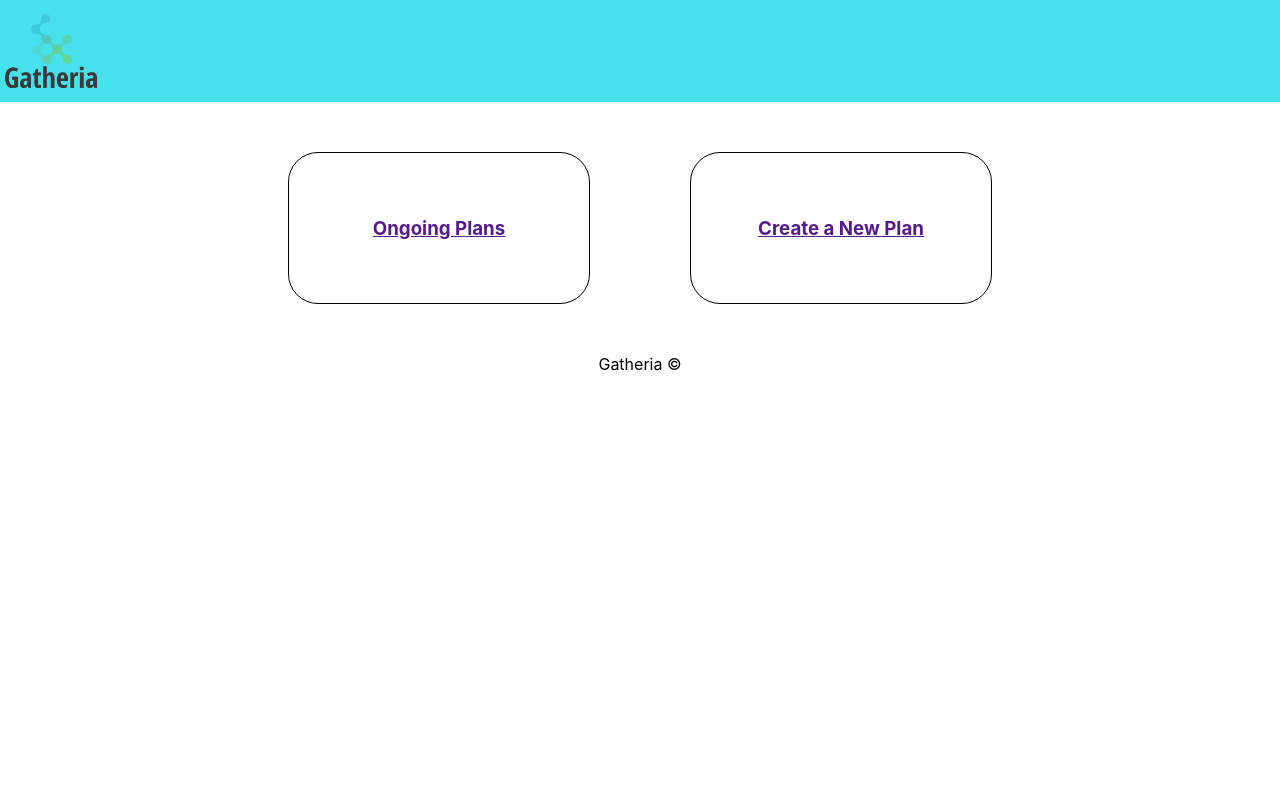
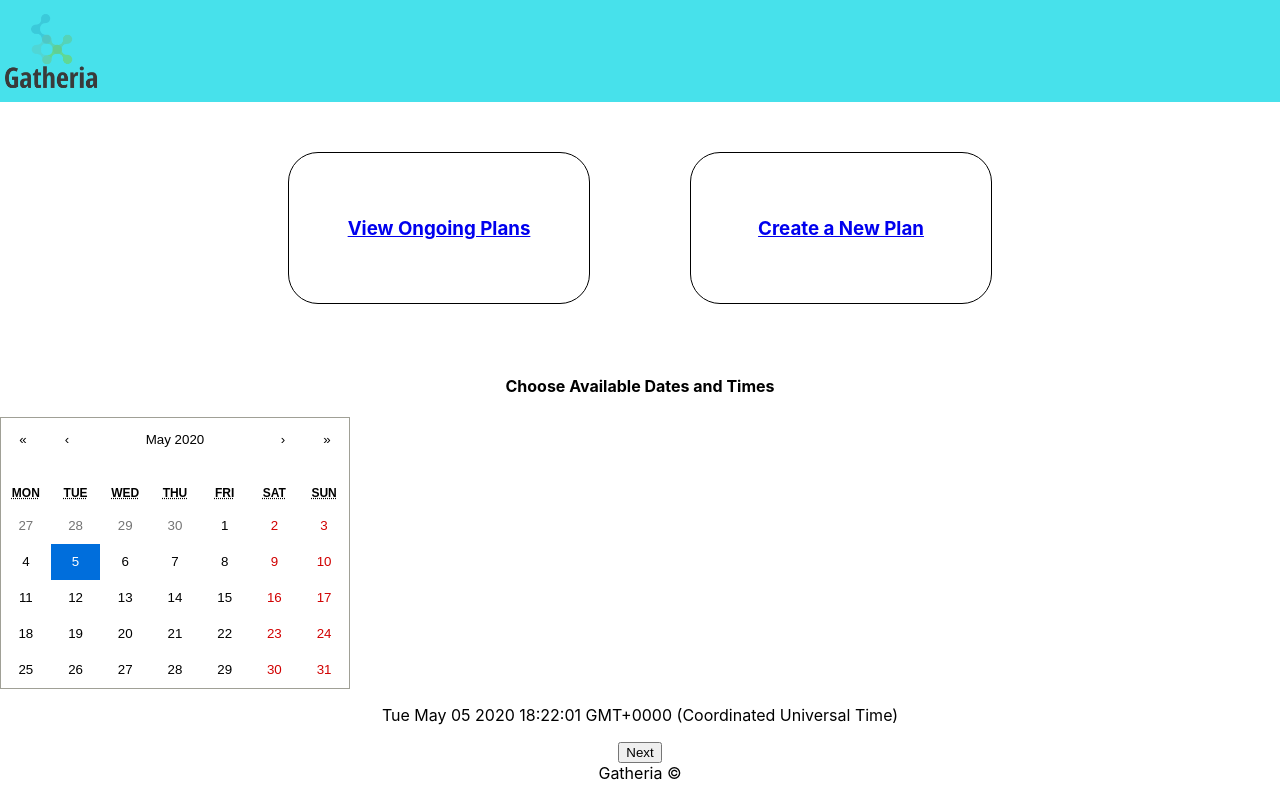
Before and after one commit to aaronl647/Gatheria-App, a React (Create React App) app: page /create in a window 1280 px wide. Built offline with nearby package versions, Linux system fonts and the light colour scheme.

Commit message:
have createdata component rendering to screen

```diff
--- a/src/App.js
+++ b/src/App.js
@@ -1,14 +1,15 @@
 import React, { Component } from "react";
-import { Link, Switch } from "react-router-dom";
+import { Link, Route } from "react-router-dom";
 
 import "./App.css";
 import logo from "./logo.png";
 // import MainPage from "./components/MainPage/MainPage";
 // import Details from "./components/Details/Details";
 // import CreateDate from "./components/CreateDate/CreateData";
-// import Ongoing from "./components/Ongoing/Ongoing";
-// import CreateData from "./components/CreateDate/CreateData";
+import Ongoing from "./components/Ongoing/Ongoing";
+import CreateData from "./components/CreateDate/CreateData";
 import MainPage from "./components/MainPage/MainPage";
+import { getAllByPlaceholderText } from "@testing-library/react";
 
 class App extends Component {
   state = {
@@ -21,6 +22,12 @@ class App extends Component {
     });
   };
 
+  getdates = () => {
+    this.setState({
+      date: new Date(),
+    })
+
+  }
   render() {
     return (
       <div className="App">
@@ -30,6 +37,12 @@ class App extends Component {
           </header>
         </Link>
         <MainPage />
+        <Route exact path="/ongoing" render={props =>
+          <Ongoing />
+        }/>
+        <Route exact path="/create" render={props =>
+          <CreateData />
+        }/>
         <footer className="component">Gatheria © </footer>
       </div>
     );
--- a/src/components/CreateDate/CreateData.css
+++ b/src/components/CreateDate/CreateData.css
@@ -1,4 +1,4 @@
 .data{
     display: flex;
-    flex-wrap: nowrap;
+    flex-direction: row;
 }
--- a/src/components/CreateDate/CreateData.jsx
+++ b/src/components/CreateDate/CreateData.jsx
@@ -20,7 +20,9 @@ class CreateData extends React.Component {
           />
           {console.log(this.state.date)}
         </div>
+        <div className="data">
         <p>{this.state.date.toString()}</p>
+        </div>
         <button>Next</button>
       </div>
     );
--- a/src/components/MainPage/MainPage.jsx
+++ b/src/components/MainPage/MainPage.jsx
@@ -1,40 +1,28 @@
 import React from "react";
 import "./MainPage.css";
-import { Link, Route, Switch } from "react-router-dom";
+import { Link, Route } from "react-router-dom";
 import CreateData from "../CreateDate/CreateData";
 // import Ongoing from "./Ongoing/Ongoing";
 
-class MainPage extends React.Component {
-  render() {
+const MainPage = (props) => {
     return (
       <div className="navigation">
-        <Switch>
-          <div className="navigation">
-          <Link path="/ongoing">
+        <Link className='' to='/ongoing'>
           <div className="nav">
-              <h3>Ongoing Plans</h3>
+            <h3>View Ongoing Plans</h3>
           </div>
           </Link>
-          <div>
-            {/* {this.state.on && (
-              <CreateData />
-            )} */}
-            <Link path="/create">
+        <Link className='' to='/create'>
           <div className="nav">
             <h3>Create a New Plan</h3>
           </div>
           </Link>
-          </div>
-          </div>
-        </Switch>
+
         </div>
     );
   }
-}
 
 export default MainPage;
-
-
 
 // {/* <Link  path ="/ongoing" component={Ongoing}> */}
 // <Link exact path="/ongoing">
@@ -47,3 +35,27 @@ export default MainPage;
 //     <h3>Create a New Plan</h3>
 //   </div>
 // </Route>
+
+// render() {
+//   const { render } = this.props;
+//   return (
+//     <div className="navigation">
+//       <Switch>
+//         <div className="navigation">
+//         <Link path="/ongoing">
+//           <div className="nav">
+//             <h3>Ongoing Plans</h3>
+//           </div>
+//         </Link>
+//         <div>
+//           {this.state.on && this.props.children}
+//           <Link path="/create"
+//           onClick={this.toggle}>
+//             <div className="nav">
+//             <h3>Create a New Plan</h3>
+//             </div>
+//           </Link>
+//         </div>
+//         </div>
+//       </Switch>
+//     </div>
```
Lines whose indentation alone changed are shown as unchanged.
